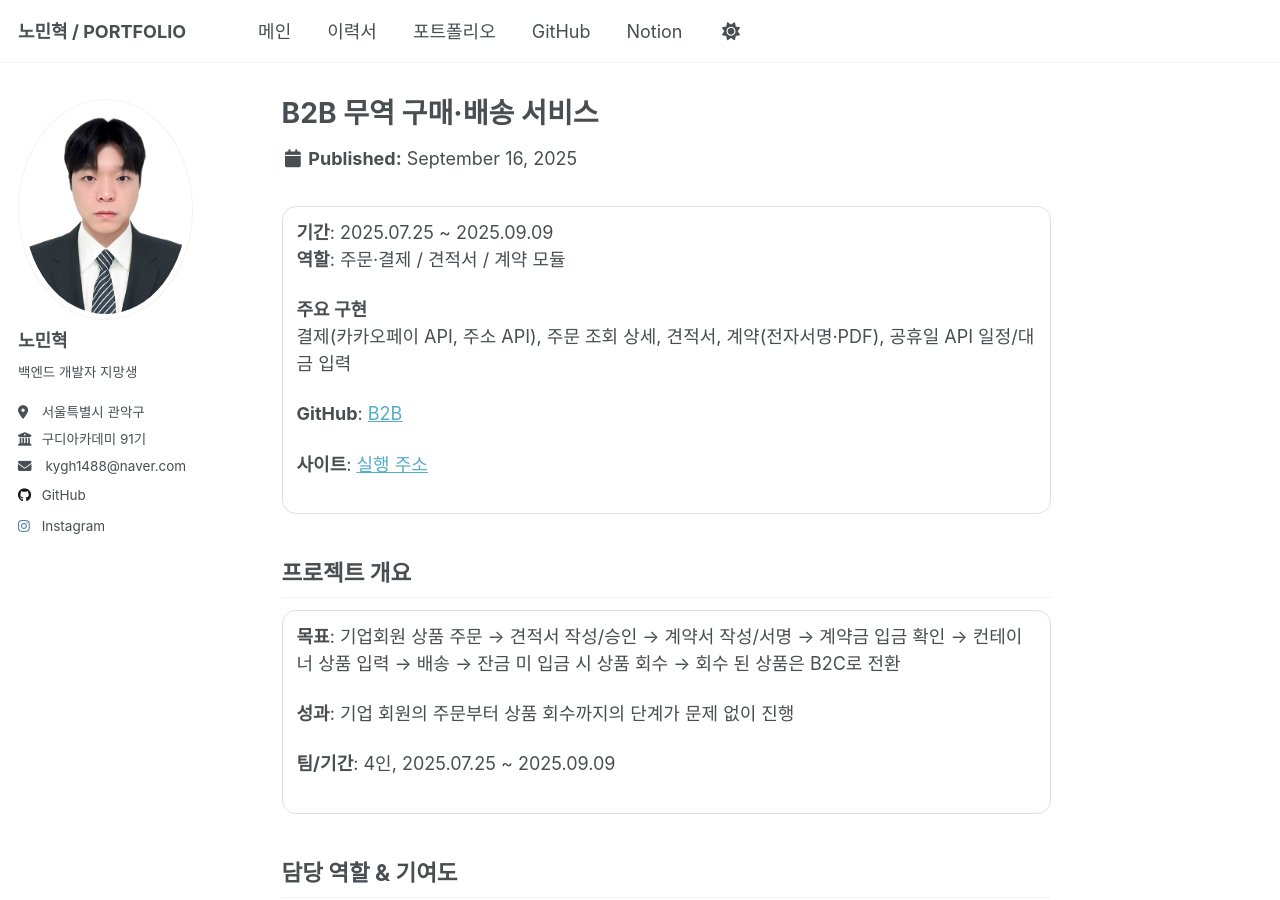
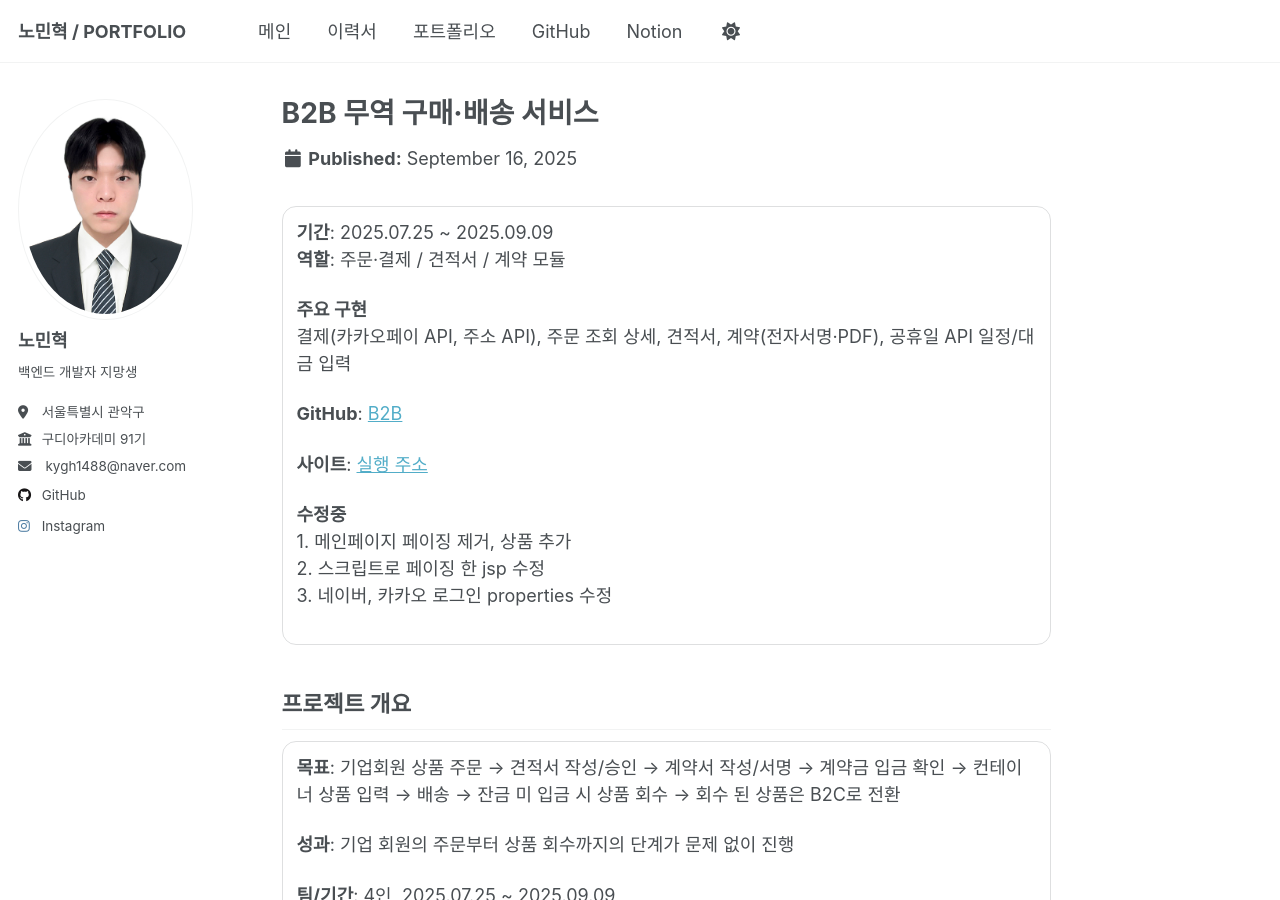
Before and after one commit to nohminhyeok/nohminhyeok.github.io, a Jekyll site: the page built from _portfolio/b2b.md, in a window 1280 px wide and 900 px high. Built offline with Jekyll 4.4.1, drawn with Linux system fonts in a browser that asks for light colours; a script that is not in the unit is left out.

Commit message:
세미, 파이널 개인 배포로 변경

```diff
--- a/_portfolio/b2b.md
+++ b/_portfolio/b2b.md
@@ -15,7 +15,14 @@ thumb: /images/final.png
     <a href="https://github.com/freestyle-y/final_project_b2b" target="_blank" rel="noopener">B2B</a>
   </p>
   <p><strong>사이트</strong>:
-    <a href="http://3.36.133.135:9000/" target="_blank" rel="noopener">실행 주소</a>
+    <a href="http://3.37.37.185/" target="_blank" rel="noopener">실행 주소</a>
+  </p>
+
+  <p>
+  	<strong>수정중</strong><br>
+  	1. 메인페이지 페이징 제거, 상품 추가<br>
+  	2. 스크립트로 페이징 한 jsp 수정<br>
+  	3. 네이버, 카카오 로그인 properties 수정
   </p>
 </section>
 
```
Also changed, not shown: _portfolio/lms.md (+3 -0 lines).
